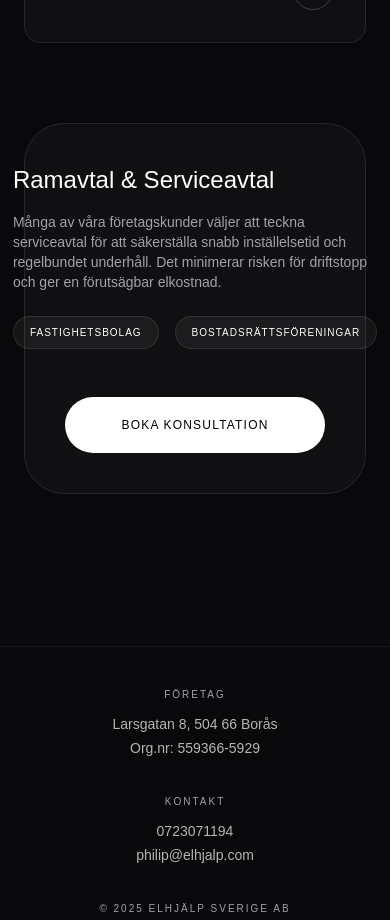
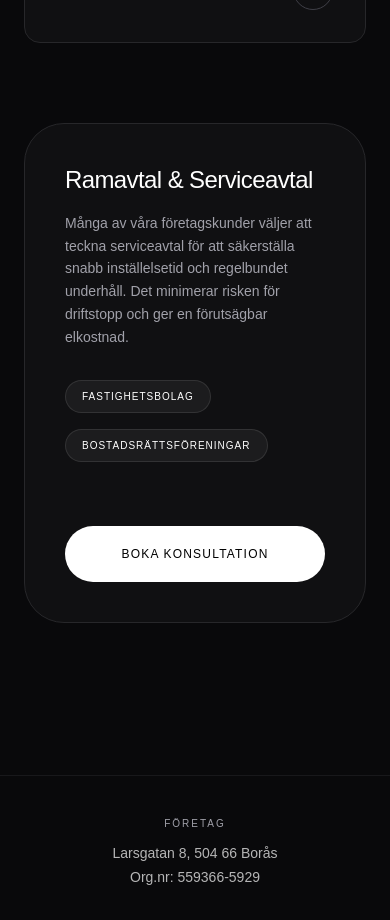
Before and after one commit to eliasbengtsson00/elhjalp, a Next.js app: page /tjanster-foretag in a window 390 px wide. Shown: the part 1160-2080 px from the top of the page. Built offline with nearby package versions, Linux system fonts and the light colour scheme; no server answers; some icons are missing; a web font is replaced by a local one.

Commit message:
Bug fix + gtm/tracking

```diff
--- a/package.json
+++ b/package.json
@@ -9,6 +9,7 @@
     "lint": "eslint"
   },
   "dependencies": {
+    "@next/third-parties": "^16.1.6",
     "iconoir": "^7.11.0",
     "iconoir-react": "^7.11.0",
     "next": "16.1.3",
--- a/src/app/globals.css
+++ b/src/app/globals.css
@@ -1,6 +1,5 @@
 @import "tailwindcss";
 
-/* 1. Define your Theme Variables */
 @theme {
   --font-sans: var(--font-zalando), ui-sans-serif, system-ui, sans-serif;
 
@@ -10,18 +9,8 @@
   --color-muted-text: var(--txt-muted);
 
   --transition-delay-theme: 500ms;
-
-  --animate-triple-bounce: triple-bounce 2s ease-in-out infinite;
-
-  @keyframes triple-bounce {
-    0%, 20%, 50%, 80%, 100% { transform: translateY(0) scale(1); }
-    40% { transform: translateY(-25px) scale(1.05); } /* Big Bounce */
-    60% { transform: translateY(-12px) scale(1.02); } /* Small Bounce 1 */
-    90% { transform: translateY(-5px) scale(1.01); }  /* Small Bounce 2 */
-  }
 }
 
-/* 2. Set Default (Dark) variables */
 :root {
   --bg: oklch(14.1% 0.005 285.823);
   --fg: #ffffff;
@@ -29,7 +18,6 @@
   --txt-muted: #a1a1aa; /* zinc-400 */
 }
 
-/* 3. Set Light Mode overrides */
 .light {
   --bg: #fafafa;        /* zinc-50 */
   --fg: #010101;
@@ -37,9 +25,8 @@
   --txt-muted: #71717a; /* zinc-500 */
 }
 
-/* 4. Global Base Styles */
+
 @layer base {
-  /* This ensures all elements use your custom border color by default */
   *, ::after, ::before {
     @apply border-border-subtle;
   }
@@ -48,14 +35,12 @@
     background-color: var(--color-background);
     color: var(--color-foreground);
     font-family: var(--font-sans);
-    /* Added border-color to the transition so borders don't 'snap' */
     transition: background-color var(--transition-delay-theme) ease,
                 color var(--transition-delay-theme) ease,
                 border-color var(--transition-delay-theme) ease;
     @apply antialiased;
   }
 
-  /* Optional: Smoothly transition inputs and buttons too */
   input, textarea, button, a {
     transition: border-color var(--transition-delay-theme) ease,
                 background-color var(--transition-delay-theme) ease,
--- a/src/app/layout.js
+++ b/src/app/layout.js
@@ -1,5 +1,6 @@
 import "./globals.css";
 import { Zalando_Sans_Expanded } from "next/font/google";
+import { GoogleTagManager } from '@next/third-parties/google';
 import Theme from "@/components/providers/Theme";
 import Navbar from "@/components/layout/Navbar";
 import Footer from "@/components/layout/Footer";
@@ -31,6 +32,7 @@ export const metadata = {
 export default function RootLayout({ children }) {
   return (
     <html lang="sv" suppressHydrationWarning className={zalando.variable}>
+      <GoogleTagManager gtmId={process.env.NEXT_PUBLIC_GTM_ID} />
       <head>
         <script
           dangerouslySetInnerHTML={{
--- a/src/app/tjanster-foretag/page.js
+++ b/src/app/tjanster-foretag/page.js
@@ -30,15 +30,18 @@ export default function ForetagPage() {
       </div>
 
       {/* 3. The "Business Partner" Block */}
-      <section className="mt-20 p-10 md:p-16 bg-zinc-900/50 border border-zinc-800 rounded-[2.5rem] flex flex-col md:flex-row items-center gap-12">
+      <section className="mt-20 p-10 md:p-16 bg-zinc-900/50 border border-zinc-800 rounded-[2.5rem] flex flex-col md:flex-row items-start md:items-center gap-12">
         <div className="flex-1">
-          <h2 className="text-2xl mb-4">Ramavtal & Serviceavtal</h2>
-          <p className="text-sm md:text-base text-muted-text mb-6">
+          <h2 className="text-2xl mb-4 tracking-tight">
+            Ramavtal & Serviceavtal
+          </h2>
+          <p className="text-sm md:text-base text-muted-text mb-8 max-w-xl leading-relaxed">
             Många av våra företagskunder väljer att teckna serviceavtal för att
             säkerställa snabb inställelsetid och regelbundet underhåll. Det
             minimerar risken för driftstopp och ger en förutsägbar elkostnad.
           </p>
-          <div className="flex gap-4">
+
+          <div className="flex flex-wrap gap-4 mb-4 md:mb-0">
             <div className="px-4 py-2 bg-white/5 border border-white/10 rounded-full text-[10px] uppercase tracking-widest text-white">
               Fastighetsbolag
             </div>
@@ -48,10 +51,10 @@ export default function ForetagPage() {
           </div>
         </div>
 
-        <div className="w-full md:w-auto">
+        <div className="w-full md:w-auto self-center md:self-auto">
           <Link
             href="/kontakt"
-            className="flex items-center justify-center gap-4 bg-white text-black px-10 py-5 rounded-full text-xs uppercase tracking-widest hover:bg-zinc-200 transition duration-300"
+            className="flex items-center justify-center gap-4 bg-white text-black px-10 py-5 rounded-full text-xs uppercase tracking-widest hover:bg-zinc-200 transition duration-300 whitespace-nowrap"
           >
             Boka konsultation
           </Link>
--- a/src/components/forms/ContactForm.js
+++ b/src/components/forms/ContactForm.js
@@ -1,11 +1,23 @@
 "use client";
 
-import React, { useActionState } from "react";
+import React, { useActionState, useEffect } from "react";
 import { SendDiagonal, Check } from "iconoir-react";
 import { sendEmail } from "@/lib/actions";
+import { sendGTMEvent } from "@next/third-parties/google";
 
 export default function ContactForm() {
   const [state, formAction, isPending] = useActionState(sendEmail, null);
+
+  // Trigger tracking when state becomes success
+  useEffect(() => {
+    if (state?.success) {
+      sendGTMEvent({
+        event: "form_success",
+        value: "lead_form_electrical",
+        page_location: window.location.pathname,
+      });
+    }
+  }, [state?.success]);
 
   // Success State View
   if (state?.success) {
```
Also changed, not shown: 1 other file (tests, documents, lock files or other folders).
